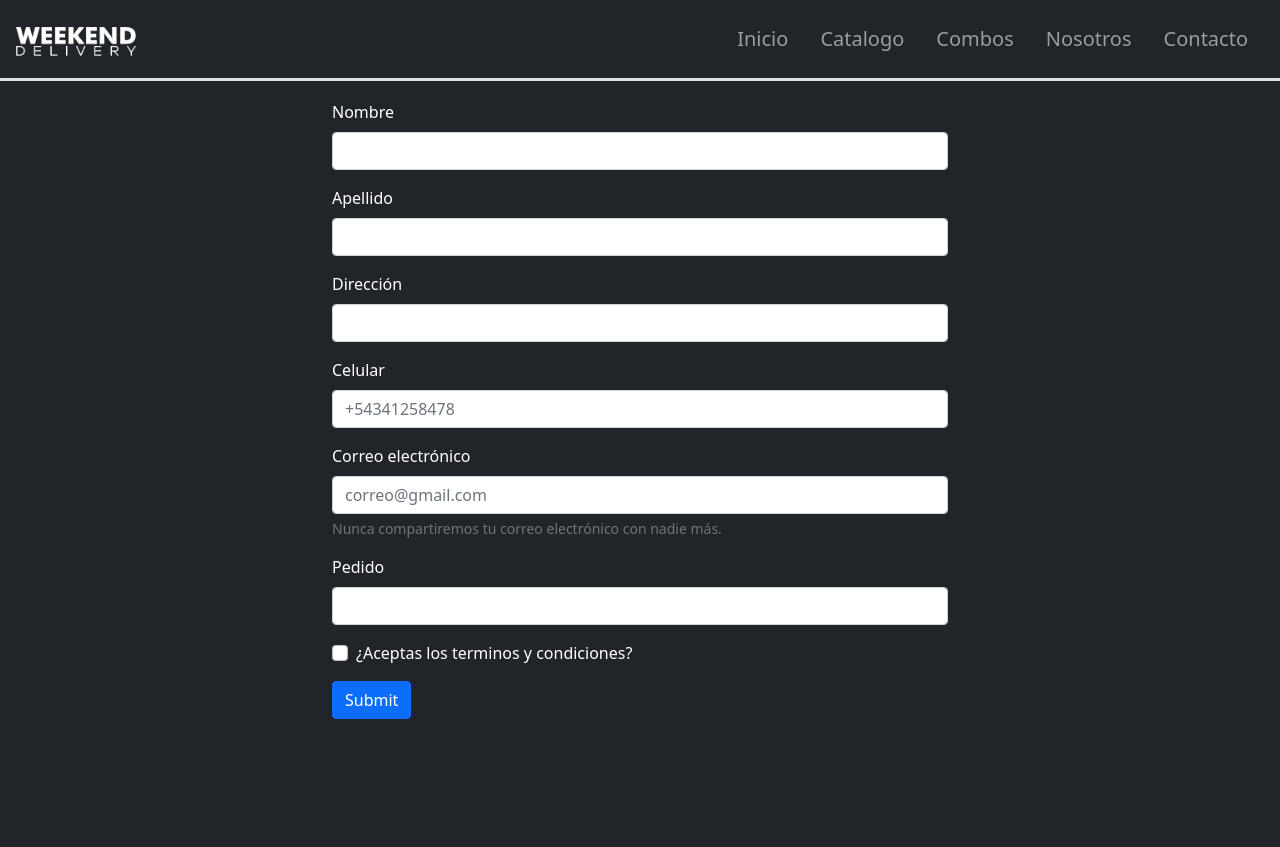
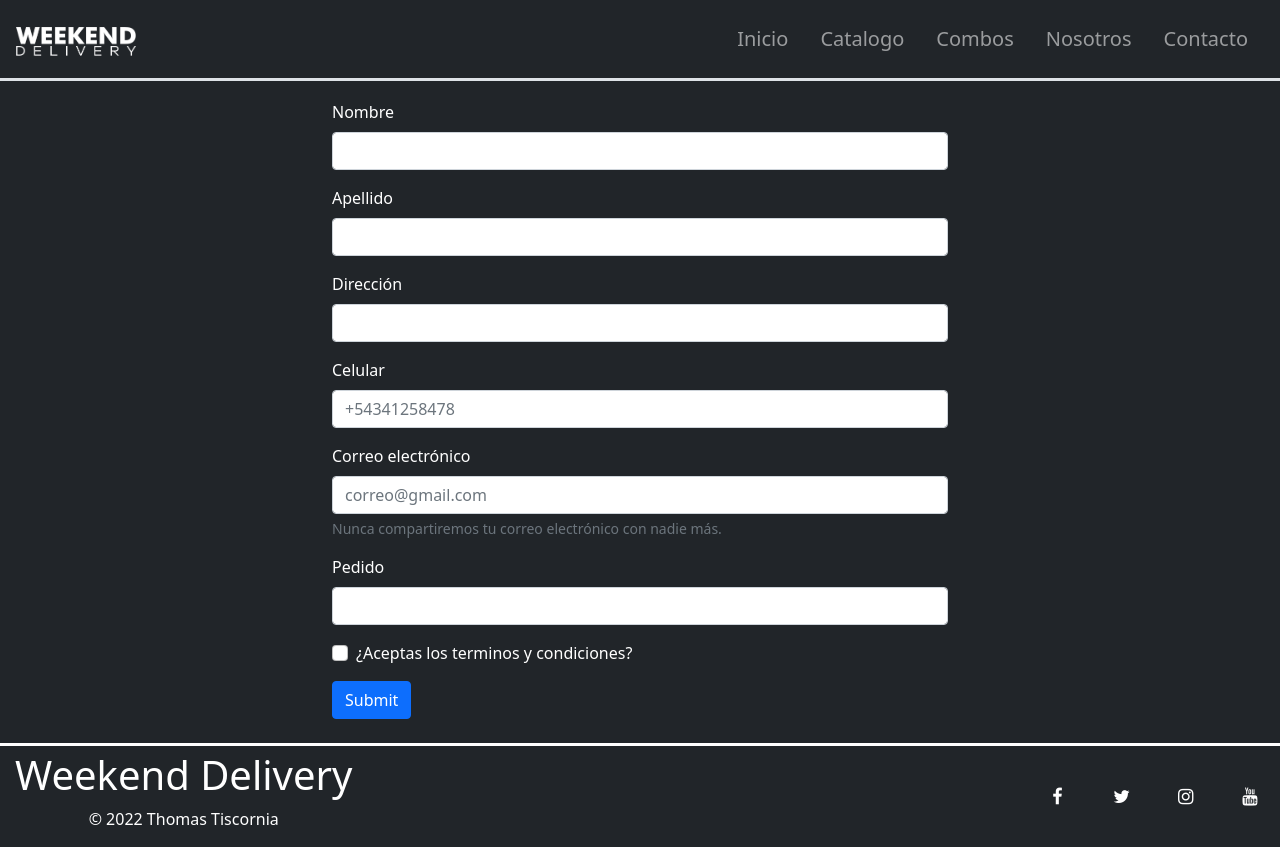
Before and after one commit to thomastiscornia/Weekend-Delivery---Tiscornia, a plain HTML site: page pages/contacto.html in a window 1280 px wide. Before the commit the page ends 800 px from the top, so only its background shows below. Drawn offline with nearby package versions, Linux system fonts and the light colour scheme.

Commit message:
Correccion, footer contacto

```diff
--- a/pages/contacto.html
+++ b/pages/contacto.html
@@ -42,7 +42,7 @@
     </div>
 </nav>
 <header>
-<div class="container-lg w-50">
+<div class="container-lg w-50 mb-4">
     <div class="formulario">
     <form>
         <div class="mb-3">
@@ -88,6 +88,24 @@
     </div>
 </div>
 </header>
+
+<div class="separador"></div>
+
+<footer>
+    <div class="footer_textos">
+        <h1>Weekend Delivery</h1>
+        <p> © 2022 Thomas Tiscornia</p>
+    </div>
+    <div class="redes">
+        <ul>
+            <li><a href="#" class="facebook"><i class="fa fa-facebook"></i></a></li>
+            <li><a href="#" class="twitter"><i class="fa fa-twitter"></i></a></li>
+            <li><a href="#" class="instagram"><i class="fa fa-instagram"></i></a></li>
+            <li><a href="#" class="youtube"><i class="fa fa-youtube"></i></a></li>
+        </ul>
+    </div>
+</footer>
+
 <script src="https://cdn.jsdelivr.net/npm/bootstrap@5.1.3/dist/js/bootstrap.bundle.min.js" integrity="sha384-ka7Sk0Gln4gmtz2MlQnikT1wXgYsOg+OMhuP+IlRH9sENBO0LRn5q+8nbTov4+1p" crossorigin="anonymous"></script>
 </body>
 </html>
```
Also changed, not shown: pages/nosotros.html (+2 -0 lines).
